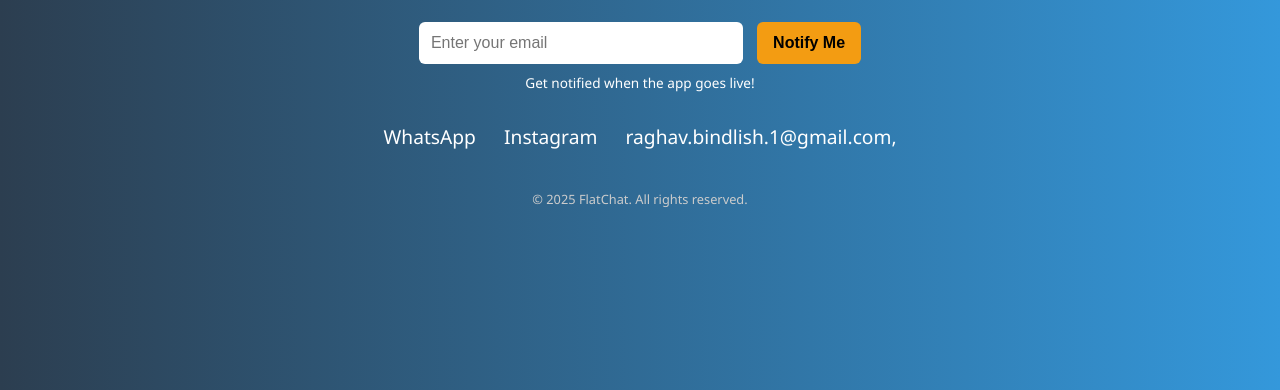
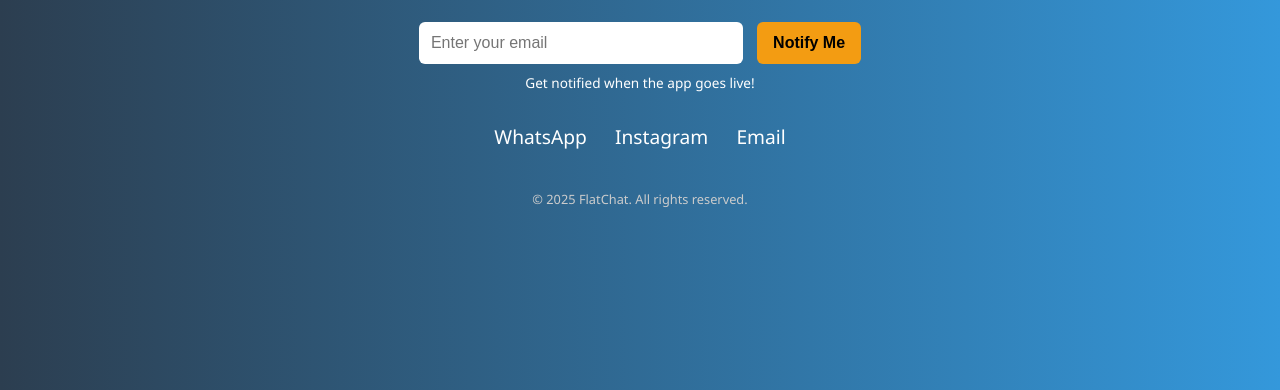
Before and after one commit to bindalraghav/FlatChat-Site, a plain HTML site: page index.html in a window 1280 px wide. Shown: the part 450-840 px from the top of the page. Drawn offline with Linux system fonts and the light colour scheme.

Commit message:
Update index.html

```diff
--- a/index.html
+++ b/index.html
@@ -118,7 +118,7 @@
     <div class="social">
       <a href="https://wa.me/+918894548040" target="_blank">WhatsApp</a>
       <a href="https://instagram.com/iraghavbindlish" target="_blank">Instagram</a>
-      <a href="mailto:hello@flatchat.in">raghav.bindlish.1@gmail.com,</a>
+      <a href="mailto:raghav.bindlish.1@gmail.com">Email</a>
     </div>
 
     <!-- Footer -->
```
